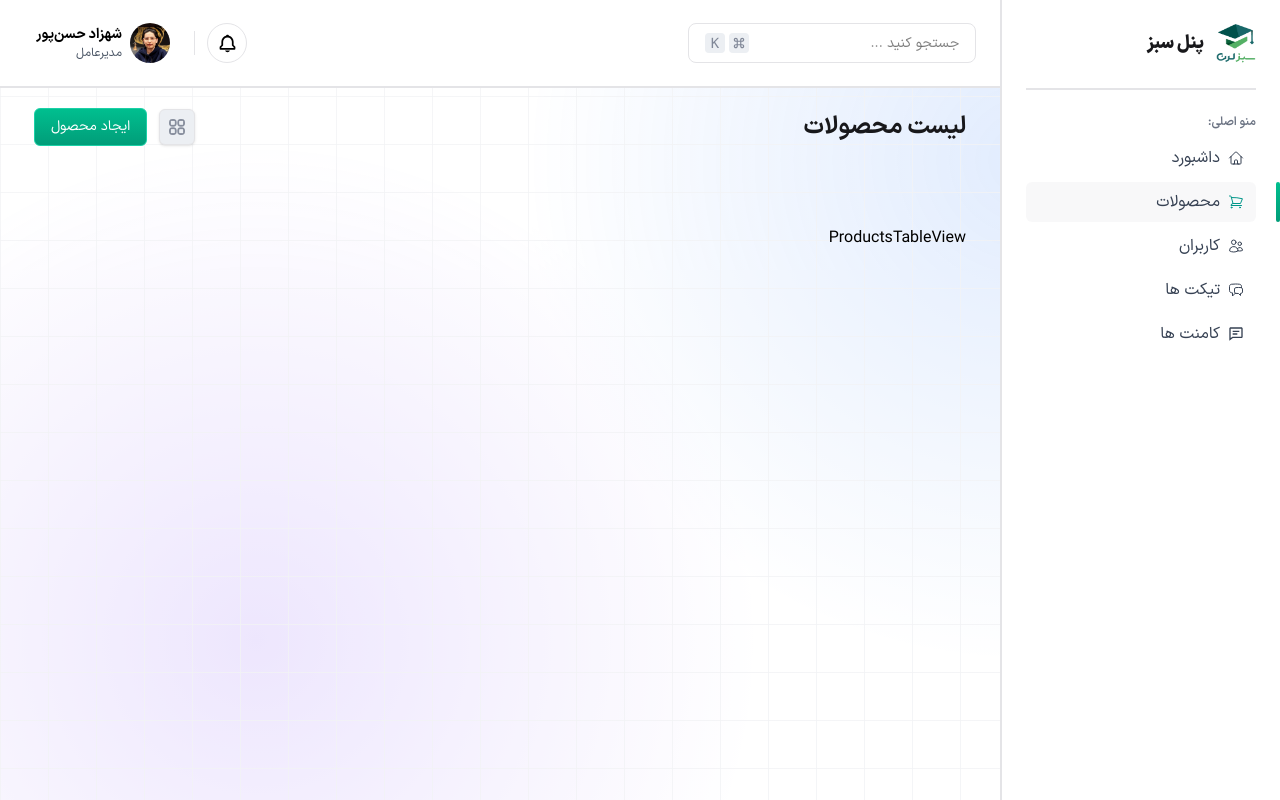
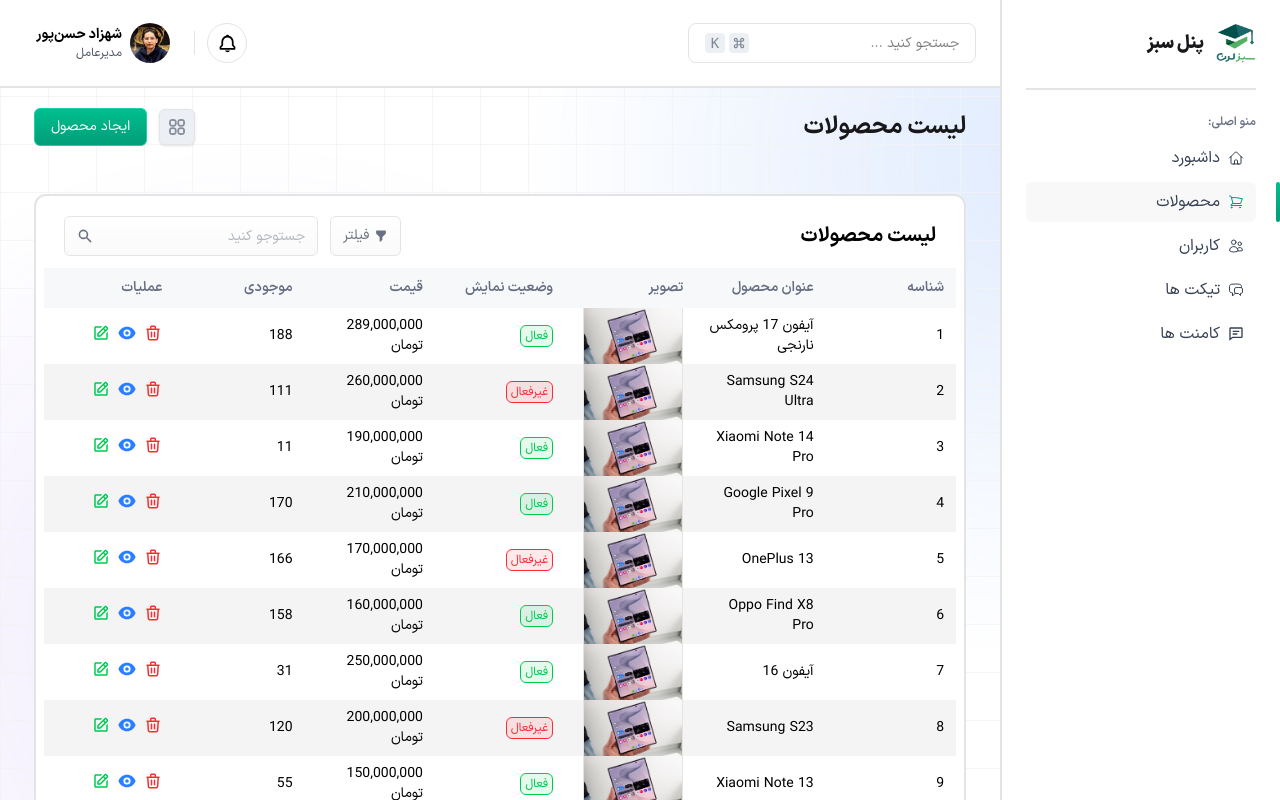
Before and after one commit to Shahzadhpr/Admin-Dashboard, a React (Vite) app: page /Products in a window 1280 px wide. Shown: the top 800 px of the page. Built offline with nearby package versions, Linux system fonts and the light colour scheme.

Commit message:
feat: develop products table layout

```diff
--- a/package.json
+++ b/package.json
@@ -6,7 +6,6 @@
   "scripts": {
     "dev": "vite",
     "build": "vite build",
-    "lint": "oxlint",
     "preview": "vite preview"
   },
   "dependencies": {
--- a/src/data/products.js
+++ b/src/data/products.js
@@ -3,7 +3,17 @@
   "عنوان محصول",
   "وضعیت نمایش",
   "قیمت",
-  "",
+  "عملیات",
+];
+
+export const productsAllTableHeadRow = [
+  "شناسه",
+  "عنوان محصول",
+  "تصویر",
+  "وضعیت نمایش",
+  "قیمت",
+  "موجودی",
+  "عملیات",
 ];
 
 const STATIC_DESCRIPTION =
--- a/src/features/ProductsTableView/ProductsTableView.jsx
+++ b/src/features/ProductsTableView/ProductsTableView.jsx
@@ -1,6 +1,77 @@
-const ProductsTableView = () => {
+import { useState } from "react"
+import TableBody from "../../components/common/Table/components/TableBody"
+import Tablecell from "../../components/common/Table/components/Tablecell"
+import TableHead from "../../components/common/Table/components/TableHead"
+import TableHeadCell from "../../components/common/Table/components/TableHeadCell"
+import TableRow from "../../components/common/Table/components/TableRow"
+import Table from "../../components/common/Table/Table"
+import {productsAllTableHeadRow} from "../../data/products"
+import clsx from "clsx"
+import RemoveIcon from "../ProductsTable/components/RemoveIcon"
+import ChangeVisibilityIcon from "../ProductsTable/components/ChangeVisibilityIcon"
+import EditIcon from "../ProductsTable/components/EditIcon"
+
+const ProductsTableView = ({products, setProduct, paginationProduct}) => {
+
+  const removeModal = (id) => {
+    const newProduct = paginationProduct.filter(product => product.id !== id)
+    setProduct(newProduct)
+  }
+
+  const changeVisibillity = (id) => {
+    const newProduct = paginationProduct.map(product => {
+      return product.id === id ? {...product, isPublished: !product.isPublished} : {...product}
+    })
+
+    setProduct(newProduct)
+
+  }
+
   return (
-    <div>ProductsTableView</div>
+    <div>
+      <Table
+      header={{ title: "لیست محصولات"}}
+      pagination={{item: products, setItem: setProduct, itemPerPages: 10}}>
+
+        <TableHead>
+          {productsAllTableHeadRow.map(product => {
+              return <TableHeadCell key={product.id}>{product}</TableHeadCell>
+          })}
+        </TableHead>
+
+        <TableBody>
+          {paginationProduct.map((product) => (
+            <TableRow key={product.id}>
+              <Tablecell>{product.id}</Tablecell>  {/* {item.id.slice(0,10)}... */}
+              <Tablecell>{product.title}</Tablecell>
+              <Tablecell>
+                <img src={product.img} alt={product.title} className="w-[100px] border primary-border-color object-cover" />
+              </Tablecell>
+
+              <Tablecell>
+                <p className={clsx(product.isPublished ? "success-badge" : "danger-badge", "badge")}>
+                    {product.isPublished ? "فعال" : "غیرفعال"}
+                </p>
+              </Tablecell>
+
+              <Tablecell>
+                <p>{product.price.toLocaleString()} تومان</p>
+              </Tablecell>
+
+              <Tablecell>{product.entity}</Tablecell>
+              <Tablecell>
+                <div className="flex items-center gap-2">
+                  <RemoveIcon product={product} handler={removeModal}/>
+                  <ChangeVisibilityIcon product={product} handler={changeVisibillity}/>
+                  <EditIcon product={product}/>
+                </div>
+              </Tablecell>
+            </TableRow>
+          ))}
+        </TableBody>
+
+      </Table>
+    </div>
   )
 }
 
--- a/src/pages/Products/Products.jsx
+++ b/src/pages/Products/Products.jsx
@@ -3,10 +3,12 @@
 import { useState } from "react"
 import ProductsTableView from "../../features/ProductsTableView/ProductsTableView"
 import ProductsGridVie from "../../features/ProductsGridView/ProductsGridView"
+import { products } from "../../data/products"
 
 function Products() {
 
   const [layoutType, setLayoutType] = useState("TABEL") //GRID
+  const [paginationProduct, setPaginationProduct] = useState([...products])
 
   const toggelLayout = () => {
     const layout = layoutType === "TABEL" ? "GRID" : "TABEL"
@@ -30,12 +32,12 @@
     <div className="container">
       <SectionTitle Title="لیست محصولات" Button={Buttons}/>
 
-      <section className="mt-20 w-full! min-w-full!">
+      <section className="mt-12 w-full! min-w-full!">
           {
             layoutType === "TABEL" ? (
-              <ProductsTableView/>
+              <ProductsTableView products={products} paginationProduct={paginationProduct} setProduct={setPaginationProduct}/>
             ) : (
-              <ProductsGridVie/>
+              <ProductsGridVie products={products} paginationProduct={paginationProduct} setProduct={setPaginationProduct}/>
             )
           }
         </section>
```
Also changed, not shown: public/images/product-img.png.
